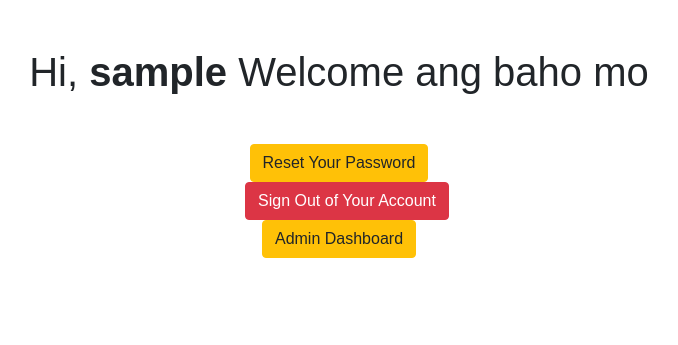
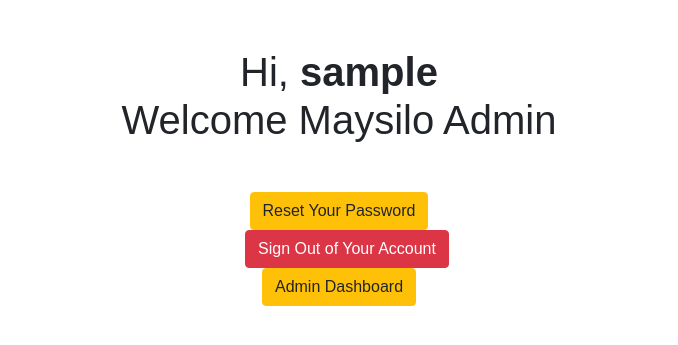
Before and after one commit to ercknard/Templatev03, a PHP site: page /welcome.php in a window 1280 px wide. Shown: the top 345 px of the page, without its empty margins (301-979 px from the left). Run offline with PHP 8.4, Linux system fonts and the light colour scheme; the visitor is signed in with stand-in values (Sample User, id 1).

Commit message:
Update welcome.php

```diff
--- a/welcome.php
+++ b/welcome.php
@@ -20,7 +20,8 @@
     </style>
 </head>
 <body>
-    <h1 class="my-5">Hi, <b><?php echo htmlspecialchars($_SESSION["username"]); ?></b> Welcome ang baho mo</h1>
+    <h1 class="my-5">Hi, <b><?php echo htmlspecialchars($_SESSION["username"]); ?></b>
+    <br> Welcome Maysilo Admin</h1>
     <p>
         <a href="reset-password.php" class="btn btn-warning">Reset Your Password</a>
         <br>
```
